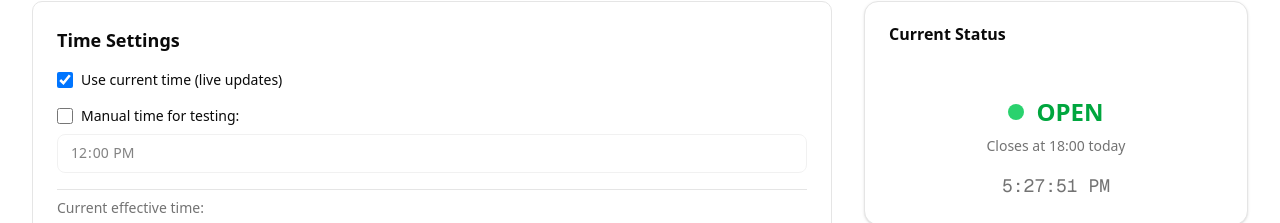
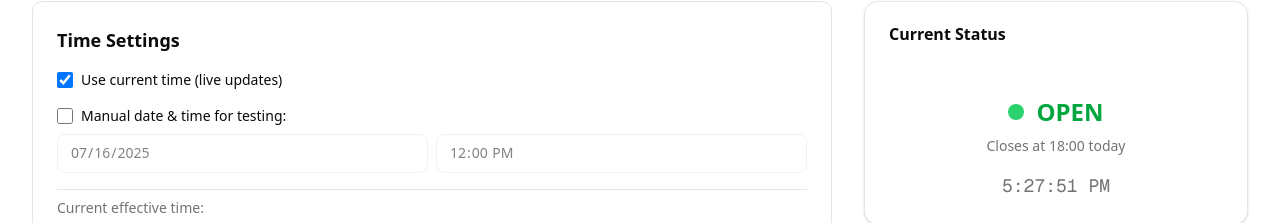
Before and after one commit to vutran-tvg/poc-schedule, a Next.js app: page / in a window 1280 px wide. Shown: the part 127-350 px from the top of the page. Built offline with nearby package versions, Linux system fonts and the light colour scheme.

Commit message:
add date picker

```diff
--- a/src/app/page.tsx
+++ b/src/app/page.tsx
@@ -5,10 +5,10 @@ import { useCurrentTime } from "@/hooks/useCurrentTime";
 import { useSchedule } from "@/hooks/useSchedule";
 import { ScheduleEditor, CurrentStatus, WeeklySchedule, BufferSettings, OrderBanner, TimeSettings } from "@/components/schedule";
 
-// Helper function to create Date object from manual time string
-const createManualTimeDate = (timeString: string, referenceDate: Date): Date => {
+// Helper function to create Date object from manual date and time strings
+const createManualDateTime = (dateString: string, timeString: string): Date => {
   const [hours, minutes] = timeString.split(':').map(Number);
-  const manualDate = new Date(referenceDate);
+  const manualDate = new Date(dateString + 'T00:00:00');
   manualDate.setHours(hours, minutes, 0, 0);
   return manualDate;
 };
@@ -16,6 +16,10 @@ const createManualTimeDate = (timeString: string, referenceDate: Date): Date =>
 export default function StoreScheduleDemo() {
   // Time control state
   const [isUsingCurrentTime, setIsUsingCurrentTime] = useState(true);
+  const [manualDate, setManualDate] = useState(() => {
+    const today = new Date();
+    return today.toISOString().split('T')[0]; // YYYY-MM-DD format
+  });
   const [manualTime, setManualTime] = useState("12:00");
 
   // Get real current time
@@ -24,7 +28,7 @@ export default function StoreScheduleDemo() {
   // Calculate effective time based on user preference
   const effectiveTime = isUsingCurrentTime
     ? realCurrentTime
-    : createManualTimeDate(manualTime, realCurrentTime);
+    : createManualDateTime(manualDate, manualTime);
 
   const {
     serviceHours,
@@ -56,8 +60,10 @@ export default function StoreScheduleDemo() {
           <div className="lg:col-span-2 space-y-8">
             <TimeSettings
               useCurrentTime={isUsingCurrentTime}
+              manualDate={manualDate}
               manualTime={manualTime}
               onToggleCurrentTime={setIsUsingCurrentTime}
+              onManualDateChange={setManualDate}
               onManualTimeChange={setManualTime}
               currentTime={effectiveTime}
             />
--- a/src/components/schedule/TimeSettings.tsx
+++ b/src/components/schedule/TimeSettings.tsx
@@ -1,15 +1,19 @@
 interface TimeSettingsProps {
   useCurrentTime: boolean;
+  manualDate: string;
   manualTime: string;
   onToggleCurrentTime: (useCurrentTime: boolean) => void;
+  onManualDateChange: (date: string) => void;
   onManualTimeChange: (time: string) => void;
   currentTime: Date;
 }
 
 export const TimeSettings = ({
   useCurrentTime,
+  manualDate,
   manualTime,
   onToggleCurrentTime,
+  onManualDateChange,
   onManualTimeChange,
   currentTime,
 }: TimeSettingsProps) => {
@@ -50,21 +54,34 @@ export const TimeSettings = ({
               className="w-4 h-4 text-primary bg-background border-border rounded focus:ring-primary focus:ring-2"
             />
             <label htmlFor="useManualTime" className="text-sm font-medium">
-              Manual time for testing:
+              Manual date & time for testing:
             </label>
           </div>
 
+          <div className="grid grid-cols-2 gap-2">
+            <input
+              type="date"
+              value={manualDate}
+              onChange={(e) => onManualDateChange(e.target.value)}
+              disabled={useCurrentTime}
+              className={`px-3 py-2 text-sm border rounded-md bg-background border-border
+                ${useCurrentTime
+                  ? 'opacity-50 cursor-not-allowed'
+                  : 'focus:outline-none focus:ring-2 focus:ring-primary focus:border-transparent'
+                }`}
+            />
             <input
               type="time"
               value={manualTime}
               onChange={(e) => onManualTimeChange(e.target.value)}
               disabled={useCurrentTime}
-            className={`w-full px-3 py-2 text-sm border rounded-md bg-background border-border
+              className={`px-3 py-2 text-sm border rounded-md bg-background border-border
                 ${useCurrentTime
                   ? 'opacity-50 cursor-not-allowed'
                   : 'focus:outline-none focus:ring-2 focus:ring-primary focus:border-transparent'
                 }`}
             />
+          </div>
         </div>
 
         <div className="pt-2 border-t border-border">
```
Lines whose indentation alone changed are shown as unchanged.
